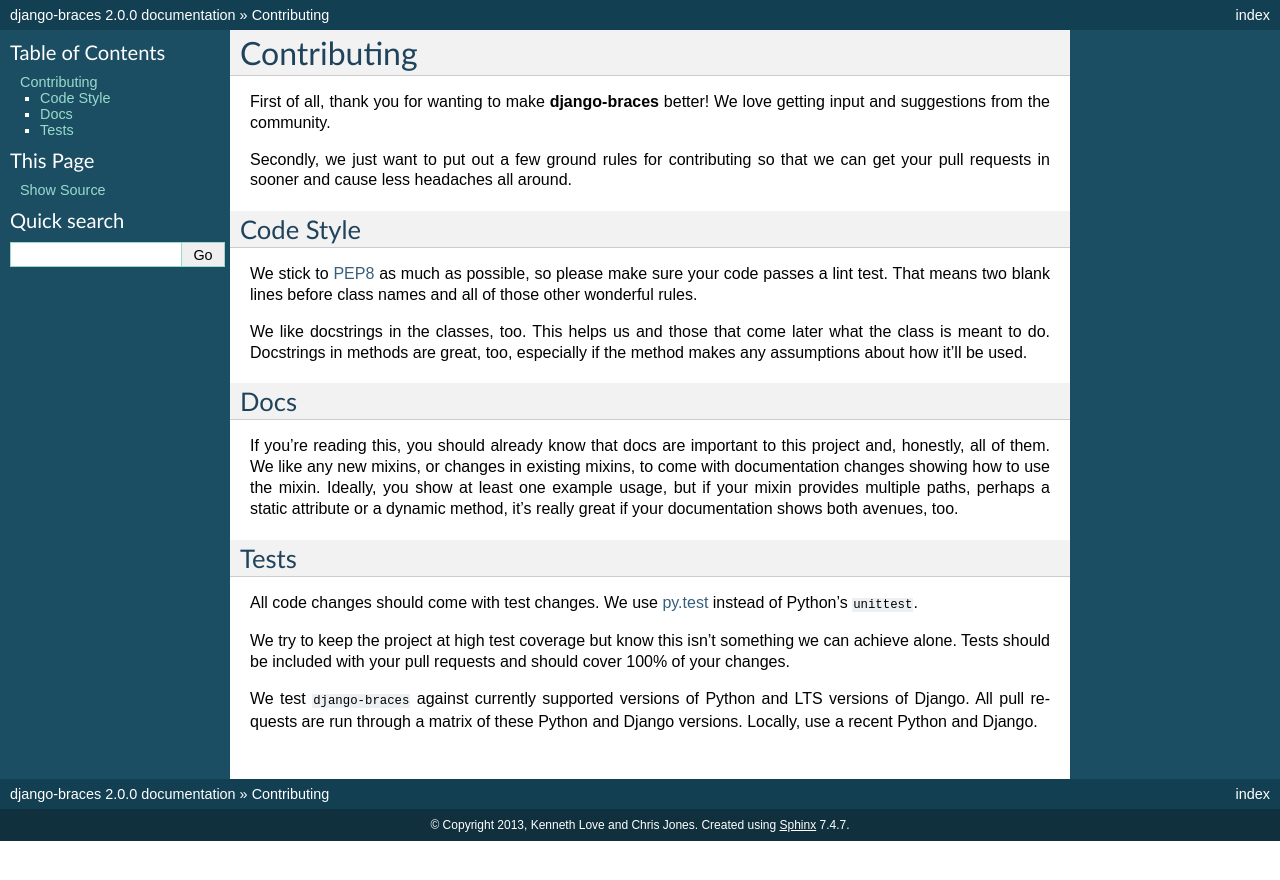
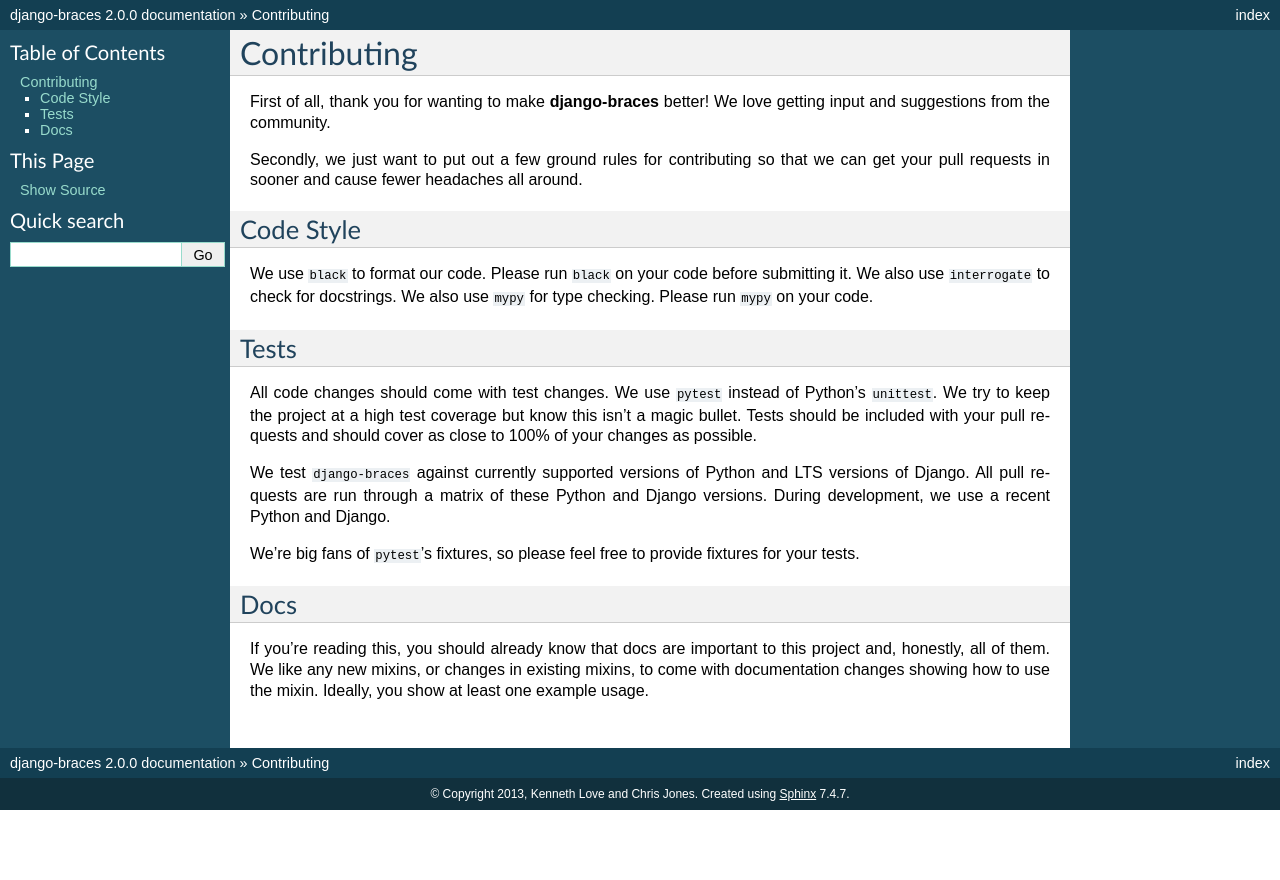
Before and after one commit to brack3t/django-braces, a Sphinx documentation site: the page built from docs/contributing.rst, in a window 1280 px wide. Shown: the top 880 px of the page. Built offline with Sphinx 7.4.7, drawn with Linux system fonts in a browser that asks for light colours.

Commit message:
contributing doc

```diff
--- a/docs/contributing.rst
+++ b/docs/contributing.rst
@@ -8,21 +8,35 @@
 getting input and suggestions from the community.
 
 Secondly, we just want to put out a few ground rules for contributing so that
-we can get your pull requests in sooner and cause less headaches all around.
+we can get your pull requests in sooner and cause fewer headaches all around.
 
 .. _Code Style:
 
 Code Style
 ----------
 
-We stick to `PEP8 <http://legacy.python.org/dev/peps/pep-0008/>`_ as much as
-possible, so please make sure your code passes a lint test. That means two
-blank lines before class names and all of those other wonderful rules.
+We use ``black`` to format our code. Please run ``black`` on your code
+before submitting it. We also use ``interrogate`` to check for docstrings.
+We also use ``mypy`` for type checking. Please run ``mypy`` on your code.
 
-We like docstrings in the classes, too. This helps us and those that come
-later what the class is meant to do. Docstrings in methods are great, too,
-especially if the method makes any assumptions about how it'll be used.
+.. _Tests:
 
+Tests
+-----
+
+All code changes should come with test changes. We use ``pytest``
+instead of Python's ``unittest``. We try to keep the project at a high
+test coverage but know this isn't a magic bullet. Tests should be
+included with your pull requests and should cover as close to 100% of
+your changes as possible.
+
+We test ``django-braces`` against currently supported versions of Python
+and LTS versions of Django. All pull requests are run through a matrix
+of these Python and Django versions. During development, we use a recent
+Python and Django.
+
+We're big fans of ``pytest``'s fixtures, so please feel free to provide
+fixtures for your tests.
 
 .. _Docs:
 
@@ -32,23 +46,4 @@
 If you're reading this, you should already know that docs are important to
 this project and, honestly, all of them. We like any new mixins, or changes
 in existing mixins, to come with documentation changes showing how to use
-the mixin. Ideally, you show at least one example usage, but if your mixin
-provides multiple paths, perhaps a static attribute or a dynamic method,
-it's really great if your documentation shows both avenues, too.
-
-.. _Tests:
-
-Tests
------
-
-All code changes should come with test changes. We use
-`py.test <https://pypi.python.org/pypi/pytest>`_ instead of Python's
-``unittest``.
-
-We try to keep the project at high test coverage but know this isn't something
-we can achieve alone. Tests should be included with your pull requests and
-should cover 100% of your changes.
-
-We test ``django-braces`` against currently supported versions of Python and
-LTS versions of Django. All pull requests are run through a matrix of these
-Python and Django versions. Locally, use a recent Python and Django.
+the mixin. Ideally, you show at least one example usage.
```
